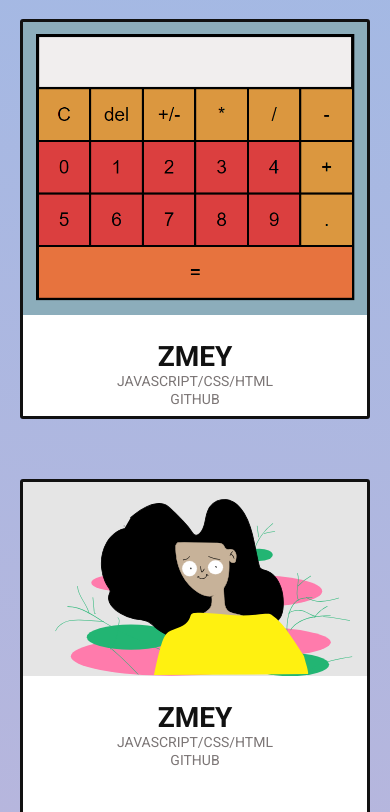
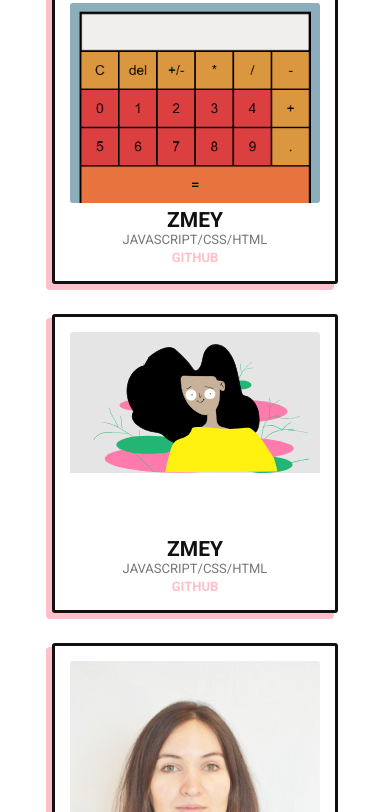
Before and after one commit to nicaberry/site, a plain HTML site: page index.html in a window 390 px wide. Shown: the part 762-1574 px from the top of the page. Drawn offline with Linux system fonts and the light colour scheme.

Commit message:
imagecss

```diff
--- a/css/card.css
+++ b/css/card.css
@@ -1,28 +1,26 @@
 .card {
-    width: 350px;
-    height: 400px;
+    /* width: 350px; */
+    /* height: 400px; */
     color: #111111;
     border-radius: 3px;
     border: 3px solid #111111;
     background: white;
-    margin-bottom: 60px;
+    margin: 15px;
+    padding: 15px;
+    box-shadow: -5px 5px 0px 1px pink;
+    display: flex;
+    flex-direction: column;
+    justify-content: center;
+    align-items: center;
 }
-.card-wrap {
+.card-img {
     width: 300px;
     height: 250px;
-    margin: 0 auto;
-    margin-top: 25px;
+    border-radius: 3px;
     overflow: hidden;
 }
-
-.card-wrap__img {
-    width: 100%;
-}
-
 .card-header {
     width: 300px;
-    margin: 0 auto;
-    margin-bottom: 30px;
 }
 
 .card-header__name {
@@ -32,12 +30,34 @@
     font-size: 28px;
     font-weight: bold;
 }
-
 .card-header__subname {
     font-size: 14px;
     color: #7B7575;
     margin-block-start: 0em;
 }
 .card-header__github {
-    font-size: 14px;
+    font-size: 12px;
+    color: pink;
+    font-weight: bold;
 }
+
+@media screen and (max-width: 1300px) {
+    .card-img {
+        width: 250px;
+        height: 200px;
+    }
+    .card-header {
+        width: 250px;
+    }
+
+    .card-header__name {
+        font-size: 21px;
+        margin-top: 5px;
+    }
+    .card-header__subname {
+        font-size: 13px;
+    }
+    .card-header__github {
+        font-size: 13px;
+    }
+}
--- a/css/footer.css
+++ b/css/footer.css
@@ -16,7 +16,6 @@
 
 @media screen and (max-width: 900px) {
     .footer {
-        width: 80%;
     }
 
     .footer__menu {
@@ -26,12 +25,10 @@
 
 @media screen and (max-width: 700px) {
     .footer {
-        width: 80%;
     }
 }
 
 @media screen and (max-width: 450px) {
     .footer {
-        width: 80%;
     }
 }
--- a/css/header.css
+++ b/css/header.css
@@ -22,7 +22,6 @@
 
 @media screen and (max-width: 900px) {
     .header {
-        width: 80%;
     }
 
     .header__menu {
@@ -32,12 +31,10 @@
 
 @media screen and (max-width: 700px) {
     .header {
-        width: 80%;
     }
 }
 
 @media screen and (max-width: 450px) {
     .header {
-        width: 80%;
     }
 }
--- a/css/main.css
+++ b/css/main.css
@@ -17,8 +17,9 @@ body {
     display: flex;
     flex-direction: column;
     justify-content: space-between;
-    background: rgb(238,174,202);
-    background: linear-gradient(6deg, rgba(238,174,202,1) 0%, rgba(148,187,233,1) 100%);
+    background: white;
+    /* background: rgb(238,174,202); */
+    /* background: linear-gradient(6deg, rgba(238,174,202,1) 0%, rgba(148,187,233,1) 100%); */
 }
 
 a {
--- a/css/primary.css
+++ b/css/primary.css
@@ -6,30 +6,26 @@
 
 @media screen and (max-width: 1300px) {
     .primary {
-        width: 768px;
+        width: 80%;
     }
 }
 
 @media screen and (max-width: 900px) {
     .primary {
-        width: 100%;
     }
 }
 
 @media screen and (max-width: 840px) {
     .primary {
-        width: 100%;
     }
 }
 
 @media screen and (max-width: 700px) {
     .primary {
-        width: 100%;
     }
 }
 
 @media screen and (max-width: 450px) {
     .primary {
-        width: 100%;
     }
 }
--- a/css/primaryMyWork.css
+++ b/css/primaryMyWork.css
@@ -1,5 +1,5 @@
 .my-work {
-    width: 1200px;
+    width: 100%;
     margin: 0 auto;
     text-align: center;
 }
@@ -21,49 +21,32 @@
     margin-bottom: 60px;
     display: flex;
     flex-wrap: wrap;
-    justify-content: space-between;
+    justify-content: center;
 }
 
 @media screen and (max-width: 1300px) {
-    .my-work {
-        width: 768px;
-    }
-
     .my-work-header__name {
         font-size: 150px;
+    }
+    .my-work-container {
+        justify-content: center;
     }
 }
 
 
 @media screen and (max-width: 900px) {
-    .my-work {
-        width: 90%;
-    }
-
     .my-work-header__name {
         font-size: 100px;
     }
 }
 
 @media screen and (max-width: 840px) {
-    .my-work {
-        width: 90%;
-    }
-
     .my-work-header__name {
         font-size: 100px;
-    }
-
-    .my-work-container {
-        justify-content: center;
     }
 }
 
 @media screen and (max-width: 450px) {
-    .my-work {
-        width: 100%;
-    }
-
     .my-work-header__name {
         font-size: 70px;
     }
```
